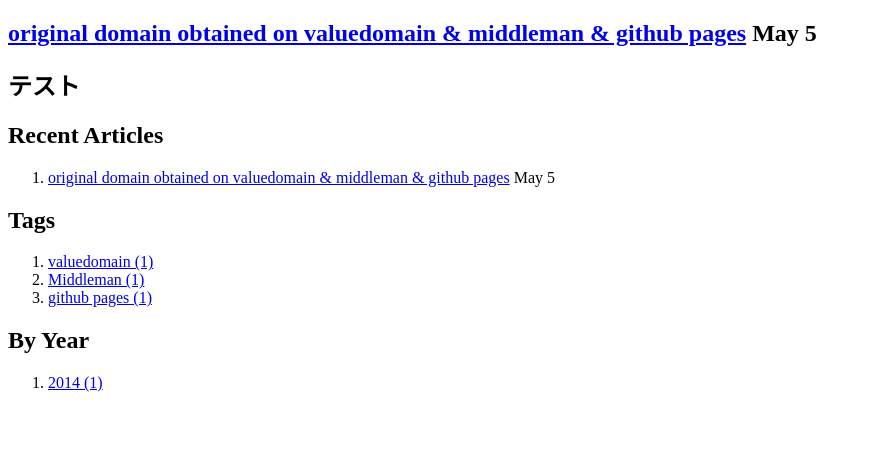
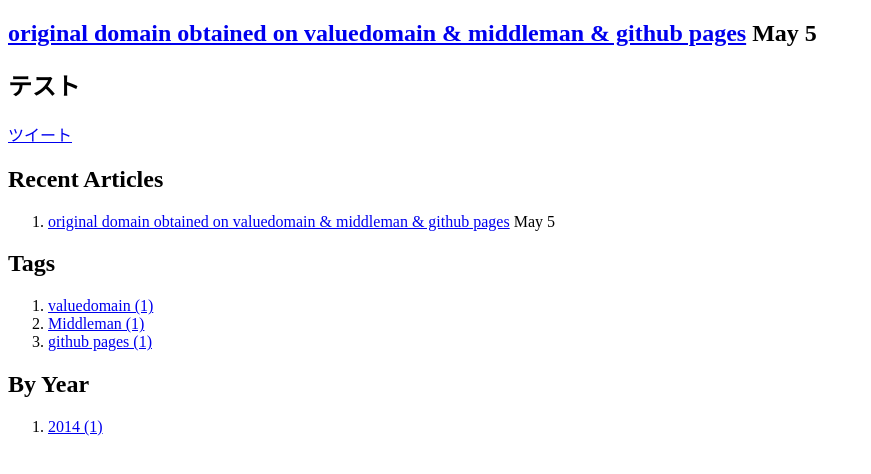
Before and after one commit to erutaso/erutaso.github.io, a plain HTML site: page index.html in a window 1280 px wide. Shown: the whole page, without its empty margins (0-871 px from the left). Drawn offline with Linux system fonts and the light colour scheme.

Commit message:
Automated commit at 2014-05-05 08:17:39 UTC by middleman-deploy 0.2.3

```diff
--- a/index.html
+++ b/index.html
@@ -16,6 +16,8 @@
   <h2>テスト</h2>
 
 
+
+<a href="https://twitter.com/share" class="twitter-share-button" data-url="{Permalink}" data-text="{Title}" data-via="satooshi_jp" data-count="vertical">ツイート</a>
 
     </div>
 
```
